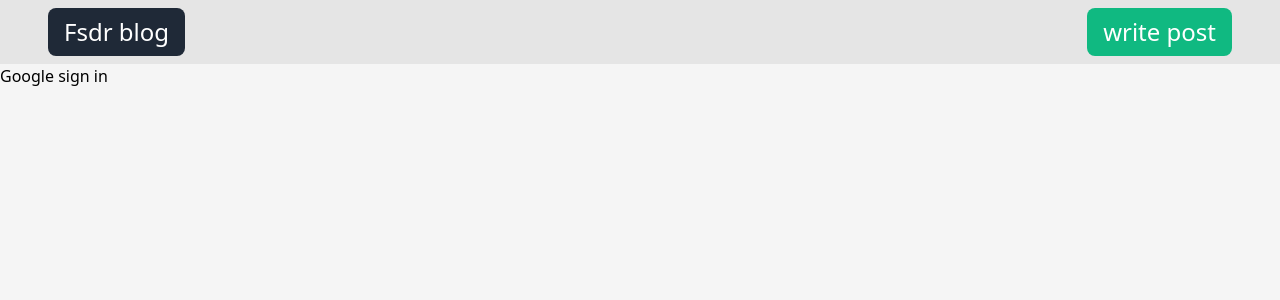
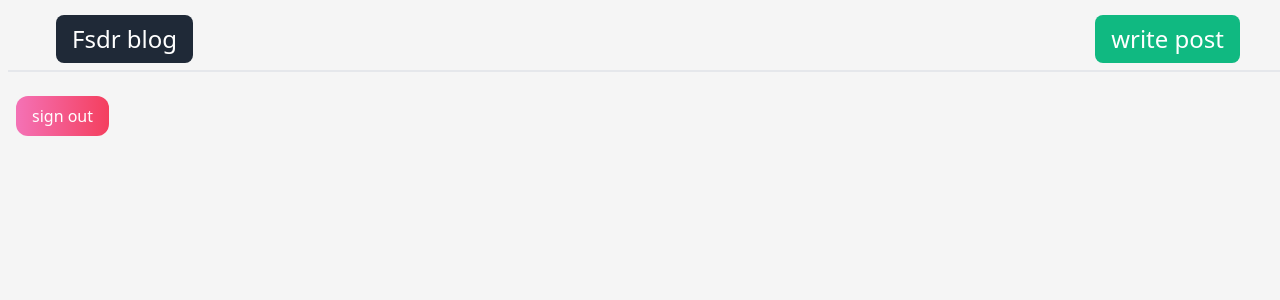
Before and after one commit to fajllo/next-blog, a Next.js app: page /enter in a window 1280 px wide. Shown: the top 300 px of the page. Built offline with nearby package versions, Linux system fonts and the light colour scheme.

Commit message:
added auth contex

```diff
--- a/components/Navbar.js
+++ b/components/Navbar.js
@@ -1,11 +1,12 @@
 import Link from "next/link";
 import Image from "next/image";
+import { useContext } from "react";
+import { UserContex } from "../lib/contex";
 
 export default function Navbar() {
-  const user = true;
-  const username = true;
+  const { user, username } = useContext(UserContex);
   return (
-    <nav className="Navbar w-screen h-16 bg-neutral-200 flex items-center text-2xl ">
+    <nav className="Navbar w-screen h-16 bg-neutral-100 border-b-2 md:m-2 flex items-center text-2xl ">
       <ul className="flex justify-between w-full mx-4 md:mx-12">
         <li>
           {" "}
--- /dev/null
+++ b/lib/contex.js
@@ -0,0 +1,3 @@
+import { createContext } from "react";
+
+export const UserContex = createContext({ user: null, username: null });
--- a/pages/_app.js
+++ b/pages/_app.js
@@ -1,13 +1,16 @@
 import "../styles/globals.css";
 import Navbar from "../components/Navbar";
 import { Toaster } from "react-hot-toast";
+import { UserContex } from "../lib/contex";
 
 function MyApp({ Component, pageProps }) {
   return (
     <>
-      <Navbar />
-      <Component {...pageProps} />
-      <Toaster /*position="top-left"*/ />
+      <UserContex.Provider value={{ user: {}, username: "filip" }}>
+        <Navbar />
+        <Component {...pageProps} />
+        <Toaster /*position="top-left"*/ />
+      </UserContex.Provider>
     </>
   );
 }
--- a/pages/enter.js
+++ b/pages/enter.js
@@ -1,8 +1,9 @@
 import { auth, googleAuthProvider } from "../lib/firebase";
+import { useContext } from "react";
+import { UserContex } from "../lib/contex";
 
 export default function EnterPage(props) {
-  const user = null;
-  const username = null;
+  const { user, username } = useContext(UserContex);
   // 1. user singed out -> render sing in button
   // 2. user singe in but missing castom user name -> render  user name form
   // 3. user singed in and has a user name -> render sing out button
@@ -25,10 +26,24 @@ function SignInButton() {
   const singInWithGoogle = async () => {
     await auth.signInWithPopup(googleAuthProvider);
   };
-  return <button onClick={singInWithGoogle}>Google sign in</button>;
+  return (
+    <button
+      className="m-4 bg-gradient-to-r from-emerald-400 to-cyan-500 px-4 py-2 text-white rounded-xl"
+      onClick={singInWithGoogle}
+    >
+      Google SignIn
+    </button>
+  );
 }
 function SingOutButton() {
-  return <button onClick={() => auth.signOut()}>sign out</button>;
+  return (
+    <button
+      className="m-4 bg-gradient-to-r from-pink-400 to-rose-500 px-4 py-2 text-white rounded-xl "
+      onClick={() => auth.signOut()}
+    >
+      sign out
+    </button>
+  );
 }
 function UsernameForm() {
   return null;
```
